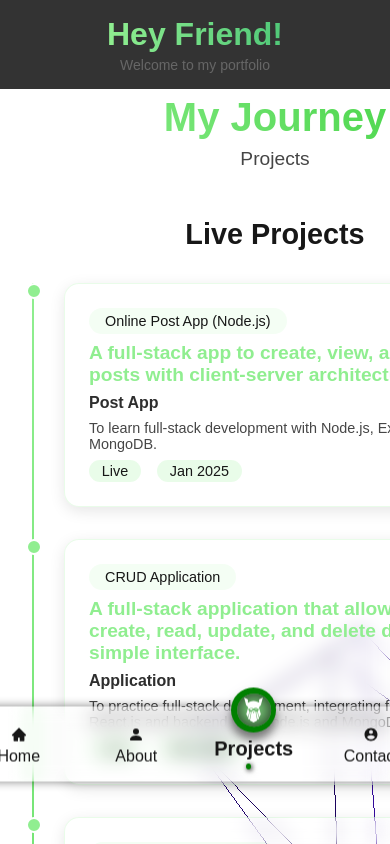
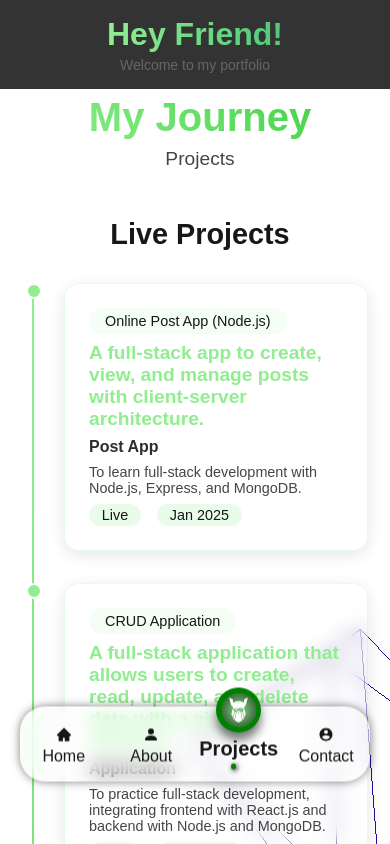
Before and after one commit to Singh8700/itsme, a Next.js app: page /projects in a window 390 px wide. Built offline with nearby package versions, Linux system fonts and the light colour scheme.

Commit message:
nav fixed

```diff
--- a/src/app/about/about.module.css
+++ b/src/app/about/about.module.css
@@ -232,4 +232,18 @@
   .qualificationContainers {
     width: 550px;
   }
+}
+@media screen and (max-width: 660px) {
+  .qualificationContainers {
+    width: 400px;
+  }
+  .qualificationContainers .timelineContent h4 {
+    font-size: 0.4rem;
+  }
+  .qualificationContainers .timelineContent h5 {
+    font-size: 0.3rem;
+  }
+  .qualificationContainers .timelineContent p {
+    font-size: 0.2rem;
+  }
 }/*# sourceMappingURL=about.module.css.map */
--- a/src/app/about/about.module.scss
+++ b/src/app/about/about.module.scss
@@ -256,3 +256,19 @@
         width:550px;
     }
     }
+@media screen and (max-width: 660px) {
+        .qualificationContainers {
+            width:400px;
+            .timelineContent {
+                h4 {
+                    font-size: 0.4rem;
+                }
+                h5 {
+                    font-size: 0.3rem;
+                }
+                p {
+                    font-size: 0.2rem;
+                }
+            }
+        }
+        }
--- a/src/app/home/nav.module.css
+++ b/src/app/home/nav.module.css
@@ -142,4 +142,11 @@
   box-shadow: 1px 1px 5px rgb(0, 0, 0);
   transform: scale(1);
   transition: transform 0.3s ease-in-out;
+}
+
+@media screen and (max-width: 768px) {
+  .navSection {
+    width: 350px;
+    padding: 0px 10px;
+  }
 }/*# sourceMappingURL=nav.module.css.map */
--- a/src/app/home/nav.module.scss
+++ b/src/app/home/nav.module.scss
@@ -147,3 +147,9 @@
     }
     }
 }
+@media screen and (max-width: 768px) {
+    .navSection{
+        width: 350px;
+        padding: 0px 10px;
+    }
+}
```
Also changed, not shown: 2 other files (tests, documents, lock files or other folders).
